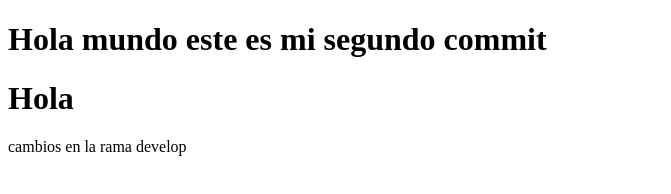
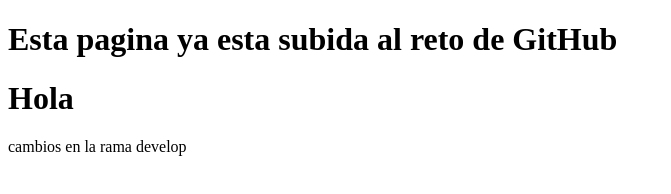
Before and after one commit to sofiamuller29/coder-36030, a plain HTML site: page index.html in a window 1280 px wide. Shown: the whole page, without its empty margins (0-671 px from the left). Drawn offline with Linux system fonts and the light colour scheme.

Commit message:
Segundo commit con mods de texto

```diff
--- a/index.html
+++ b/index.html
@@ -10,7 +10,7 @@
 </head>
 <body>
 
-    <h1>Hola mundo este es mi segundo commit</h1>
+    <h1>Esta pagina ya esta subida al reto de GitHub</h1>
     <h1>Hola</h1>
     <span>cambios en la rama develop</span>
 
```
